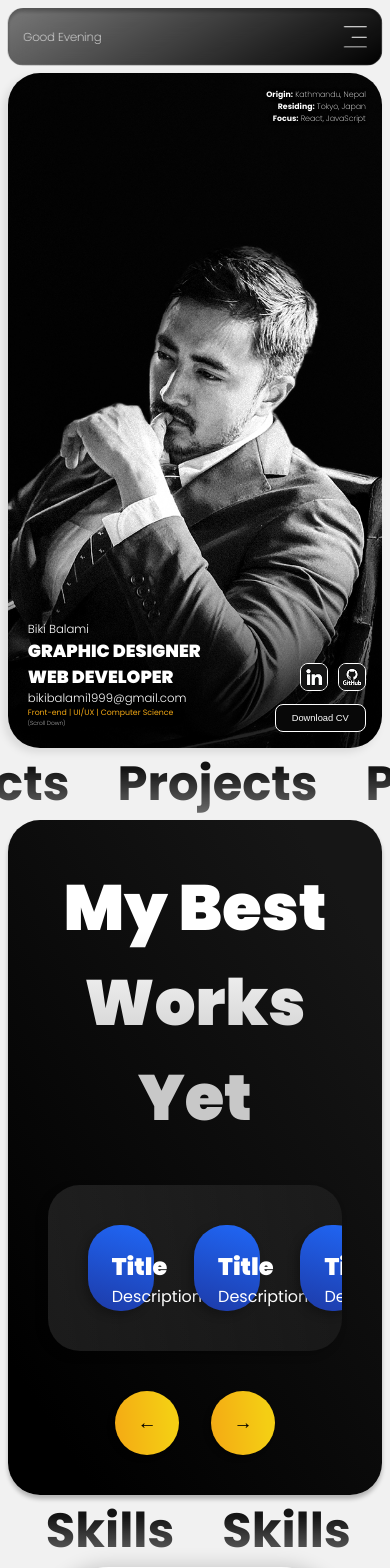
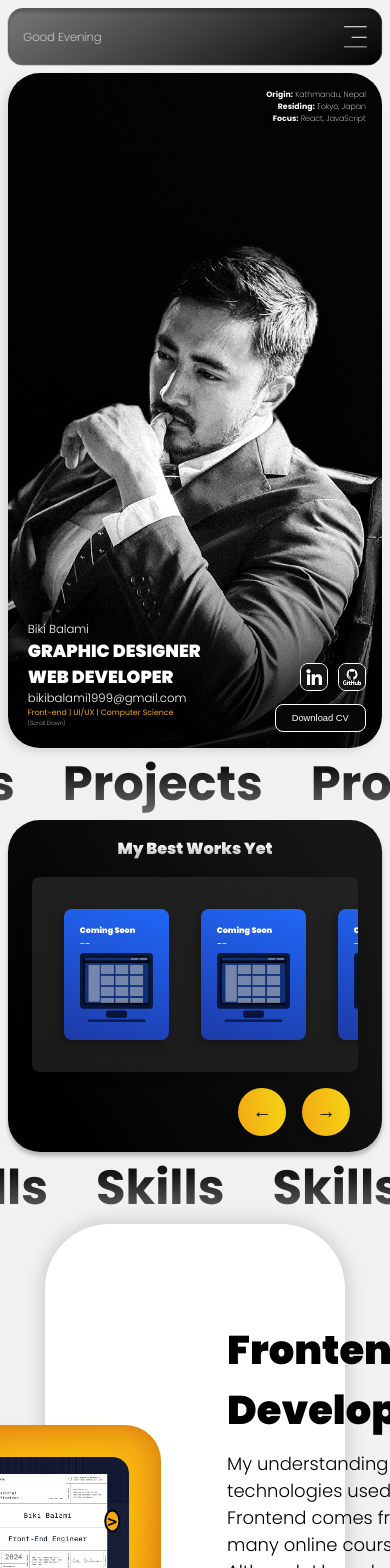
Before and after one commit to BikiBalami99/bikibalami, a React (Vite) app: page / in a window 390 px wide. Shown: the top 1568 px of the page. Built offline with nearby package versions, Linux system fonts and the light colour scheme; grey boxes are pictures that could not be loaded.

Commit message:
Implement responsive project section + navBar optimization

```diff
--- a/src/global.css
+++ b/src/global.css
@@ -41,7 +41,7 @@ ol {
   align-items: center;
   gap: 8rem;
   align-self: stretch;
-  animation: slowMoveToLeft 100s ease-in-out alternate infinite;
+  animation: slowMoveToLeft 200s linear alternate infinite;
 }
 
 .sectionTitle h2 {
@@ -75,18 +75,18 @@ button:hover {
 
 @keyframes slowMoveToLeft {
   0% {
-    transform: translateX(-100%);
+    transform: translateX(-200%);
   }
 
   100% {
-    transform: translateX(100%);
+    transform: translateX(200%);
   }
 }
 
 @media only screen and (max-width: 500px) {
   .sectionTitle {
     gap: 3rem;
-    animation: slowMoveToLeft 50s ease-in-out alternate infinite;
+    animation: slowMoveToLeft 100s linear alternate infinite;
   }
   .sectionTitle h2 {
     font-size: 3rem;
--- a/src/visibleComponents/Navbar/Navbar.module.css
+++ b/src/visibleComponents/Navbar/Navbar.module.css
@@ -88,6 +88,13 @@
   font-size: 16px;
   text-align: center;
   font-weight: 300;
+}
+/* Tablet Sceen Size */
+@media only screen and (max-width: 1024px) {
+  .navBar {
+    width: 80vw;
+    left: 10%;
+  }
 }
 
 /* Mobile Screen Adjustments*/
--- a/src/visibleComponents/Projects/ProjectCard.jsx
+++ b/src/visibleComponents/Projects/ProjectCard.jsx
@@ -4,8 +4,8 @@ import styles from "./Projects.module.css";
 const ProjectCard = () => {
   return (
     <div className={styles.card}>
-      <h4>Title</h4>
-      <p>Description</p>
+      <h4>Coming Soon</h4>
+      <p>--</p>
       <div className={styles.thumbnail}></div>
     </div>
   );
--- a/src/visibleComponents/Projects/Projects.jsx
+++ b/src/visibleComponents/Projects/Projects.jsx
@@ -34,7 +34,6 @@ const Projects = () => {
           <ProjectCard />
           <ProjectCard />
           <ProjectCard />
-          <ProjectCard />
         </div>
         <div className={styles.buttons}>
           <button>&larr;</button>
--- a/src/visibleComponents/Projects/Projects.module.css
+++ b/src/visibleComponents/Projects/Projects.module.css
@@ -1,23 +1,26 @@
 .projects {
+  /* Layout */
   display: flex;
-  padding: 40px;
   flex-direction: column;
+  justify-content: center;
   align-items: center;
-  gap: 40px;
-  align-self: stretch;
-  height: 80svh;
+  padding: 2rem 1rem;
+  gap: 1rem;
 
-  border-radius: 32px;
+  /* Styling */
+  border-radius: 2rem;
   background: linear-gradient(237deg, #161616 10.74%, #000 89.26%);
-  box-shadow: 0px 4px 4px 0px rgba(0, 0, 0, 0.25);
+  box-shadow: 0rem 0.25rem 0.25rem 0rem rgba(0, 0, 0, 0.25);
   color: white;
 }
 
 .projects h3 {
+  /* Typography */
   text-align: center;
-  font-size: 64px;
+  font-size: 2.5rem;
   font-weight: 900;
 
+  /* Styling */
   background: linear-gradient(0deg, #c8c8c8 27.08%, #fff 75%);
   background-clip: text;
   -webkit-background-clip: text;
@@ -25,20 +28,24 @@
 }
 
 .projectsCards {
+  /* Layout */
   display: flex;
-  padding: 40px 40px;
-  align-items: center;
-  gap: 40px;
-  height: 100%;
-  width: 100%;
+  width: calc(100% - 1rem);
+  min-height: 30svw;
+  max-height: 30svw;
 
-  border-radius: 32px;
+  /* Matching padding of .projects (2rem) */
+  padding: 2rem;
+  gap: 2rem;
+
+  /* Styling */
+  border-radius: 2rem;
   background: linear-gradient(
     84deg,
     rgba(255, 255, 255, 0.1) 0.16%,
     rgba(255, 255, 255, 0.05) 99.84%
   );
-  box-shadow: -4px 4px 8px 0px rgba(0, 0, 0, 0.25);
+  box-shadow: -0.25rem 0.25rem 0.5rem 0rem rgba(0, 0, 0, 0.25);
 
   overflow-y: hidden;
   -ms-overflow-style: none;
@@ -50,25 +57,25 @@
 }
 
 .card {
+  /* Layout */
   display: flex;
-  min-width: 17svw;
+  flex-direction: column;
 
-  height: 100%;
-  padding: 24px;
-  flex-direction: column;
-  justify-content: space-between;
-  align-items: center;
+  min-width: 20%;
+  padding: 1rem;
 
-  border-radius: 32px;
+  /* Styling */
+  border-radius: 2rem;
   background: linear-gradient(197deg, #2067f6 1.25%, #1d3ba9 98.75%);
-  box-shadow: -4px 4px 8px 0px rgba(0, 0, 0, 0.25);
+  box-shadow: -0.25rem 0.25rem 0.5rem 0rem rgba(0, 0, 0, 0.25);
 }
 
 .card h4 {
+  /* Typography */
   width: 100%;
   color: #fff;
   font-family: Poppins;
-  font-size: 24px;
+  font-size: 1.5rem;
   font-style: normal;
   font-weight: 900;
   line-height: normal;
@@ -76,43 +83,104 @@
 }
 
 .card p {
+  /* Typography */
   width: 100%;
-
   color: #fff;
   font-family: Poppins;
-  font-size: 16px;
+  font-size: 1rem;
   font-style: normal;
   font-weight: 400;
   line-height: normal;
 }
 
 .thumbnail {
-  background: url("src/assets/images/thumbnail.png");
+  /* Styling */
+  background: url("/assets/images/thumbnail.png");
   background-size: contain;
   background-position: center;
   background-repeat: no-repeat;
-  height: 100%;
-  width: 100%;
+  flex-grow: 1;
 }
 
 .buttons {
+  /* Layout */
+  width: 100%;
+  padding-right: 4rem;
   display: flex;
-  justify-content: center;
+  justify-content: flex-end;
   align-items: center;
-  gap: 32px;
+  gap: 2rem;
 }
 
 .buttons button {
+  /* Layout */
   display: flex;
-  width: 64px;
-  height: 64px;
+  width: 4rem;
+  height: 4rem;
   justify-content: center;
   align-items: center;
-  gap: 10px;
+  gap: 0.625rem;
   font-size: larger;
+  color: black;
 
+  /* Styling */
   border: none;
-  border-radius: 64px;
+  border-radius: 4rem;
   background: linear-gradient(84deg, #f4a914 0%, #f4ce14 84.5%);
-  box-shadow: -4px 4px 4px 0px rgba(0, 0, 0, 0.25);
+  box-shadow: -0.25rem 0.25rem 0.25rem 0rem rgba(0, 0, 0, 0.25);
 }
+
+@media only screen and (max-width: 1024px) {
+  .projects {
+    gap: 1rem;
+    padding: 1rem;
+  }
+  .projects h3 {
+    font-size: 1.8rem;
+  }
+
+  .card h4 {
+    font-size: 0.8rem;
+  }
+
+  .card p {
+    font-size: 0.6rem;
+  }
+
+  .buttons {
+    gap: 1rem;
+  }
+
+  .buttons button {
+    width: 3rem;
+    height: 3rem;
+  }
+}
+
+@media only screen and (max-width: 500px) {
+  .projects {
+    padding: 1rem;
+    gap: 1rem;
+  }
+
+  .projectsCards {
+    min-height: 50svw;
+    border-radius: 0.5rem;
+  }
+
+  .card {
+    min-width: 40%;
+    border-radius: 0.5rem;
+  }
+  .card h4 {
+    font-size: 0.5rem;
+  }
+
+  .projects h3 {
+    font-size: 1rem;
+  }
+
+  .buttons {
+    padding-right: 1rem;
+  }
+}
```
